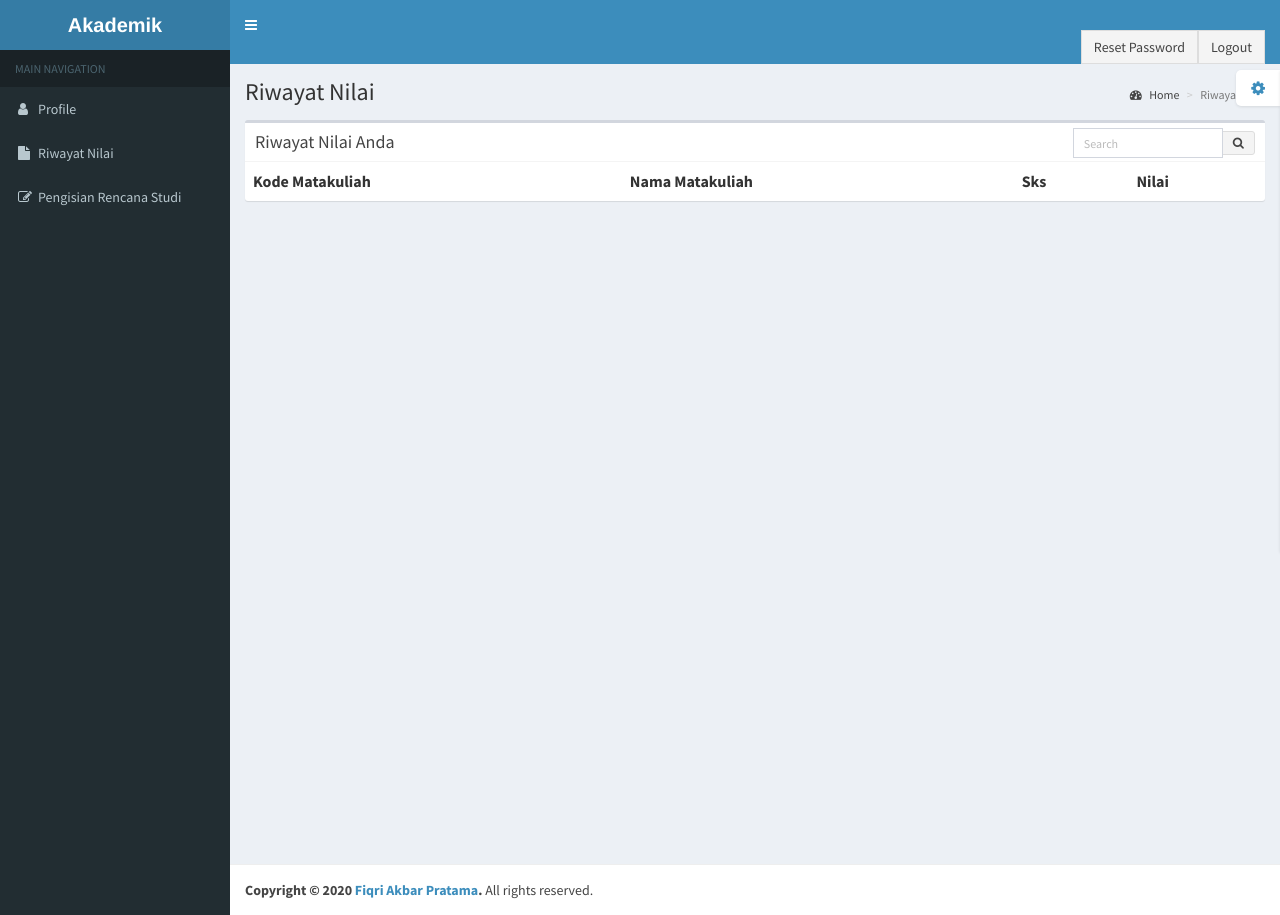
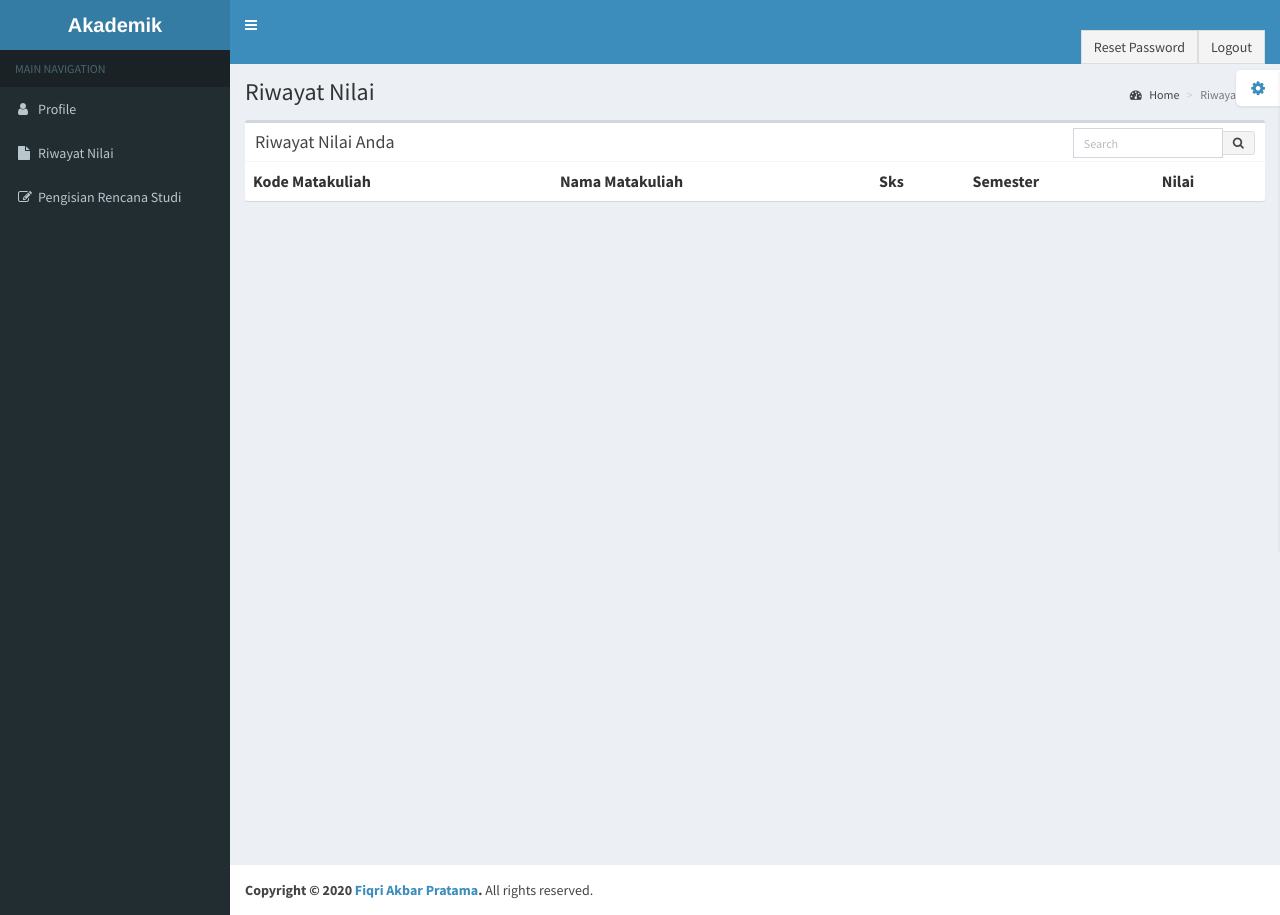
Before and after one commit to fiqriakbar9/Akademik, a PHP site: page /mahasiswa/riwayat_nilai.php in a window 1280 px wide. Run offline with PHP 8.4, Linux system fonts and the light colour scheme; a user stored in the database is signed in; data comes from the database, SQL or seed files in the repository; lists and menus that the app fills with data are empty; some libraries are stand-ins or nearby versions.

Commit message:
Update riwayat_nilai.php

```diff
--- a/mahasiswa/riwayat_nilai.php
+++ b/mahasiswa/riwayat_nilai.php
@@ -59,6 +59,7 @@ if(!isset($_SESSION['nim']))
                       <th>Kode Matakuliah</th>
                       <th>Nama Matakuliah</th>
                       <th>Sks</th>
+		      <th>Semester</th>
                       <th>Nilai</th>
                     </tr>
 					 <?php
@@ -70,8 +71,8 @@ if(!isset($_SESSION['nim']))
                     <tr>
                       <td><?php echo $data['kd_matakuliah']; ?></td>
                       <td><?php echo $data['nama_matakuliah']; ?></td>
-                      <td><?php echo $data['semester']; ?></td>
                       <td><?php echo $data['sks']; ?></td>
+		      <td><?php echo $data['semester']; ?></td>
                       <td><?php echo $data['nilai']; ?></td>
                     </tr>
 							<?php }?>
```
